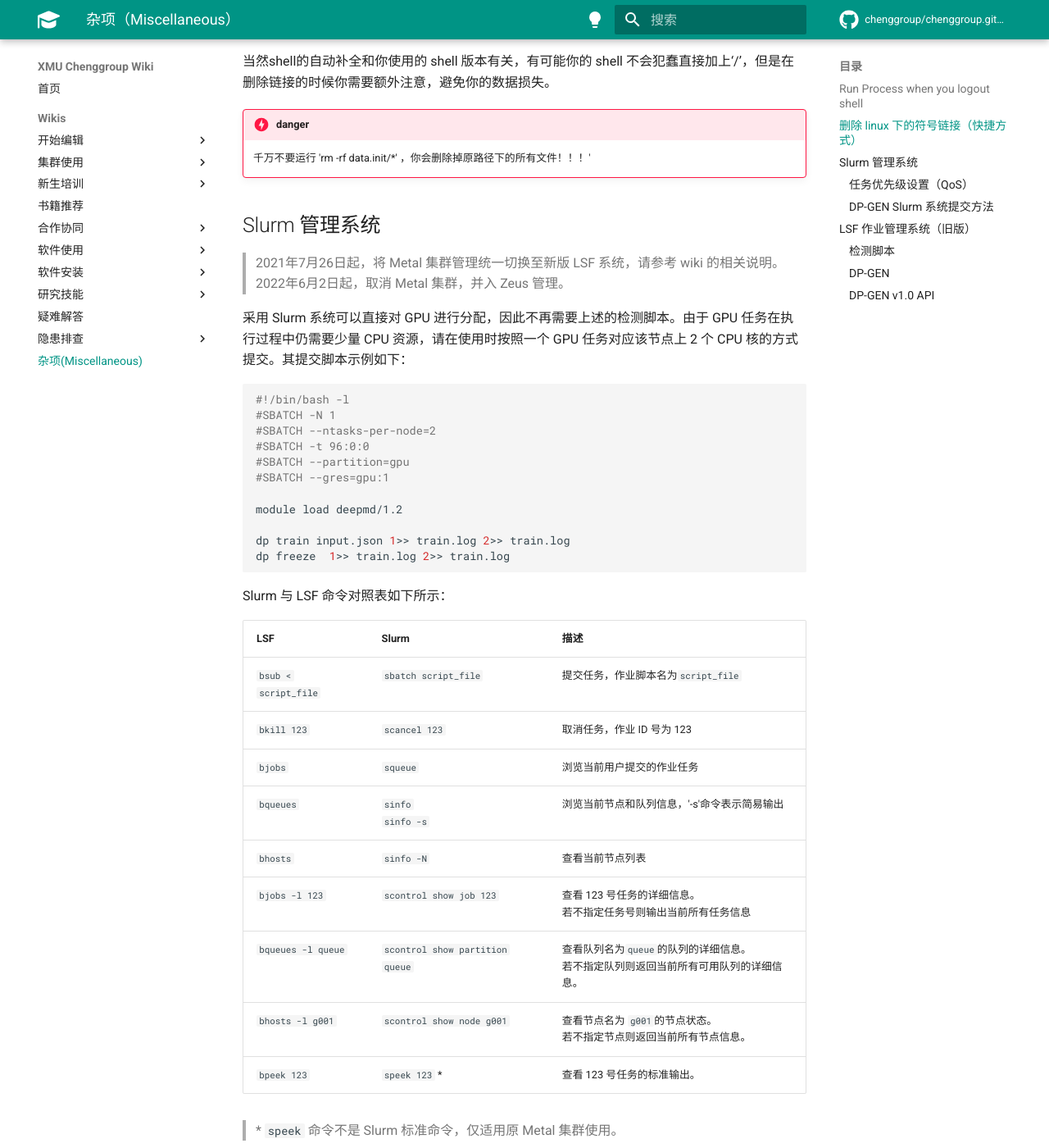
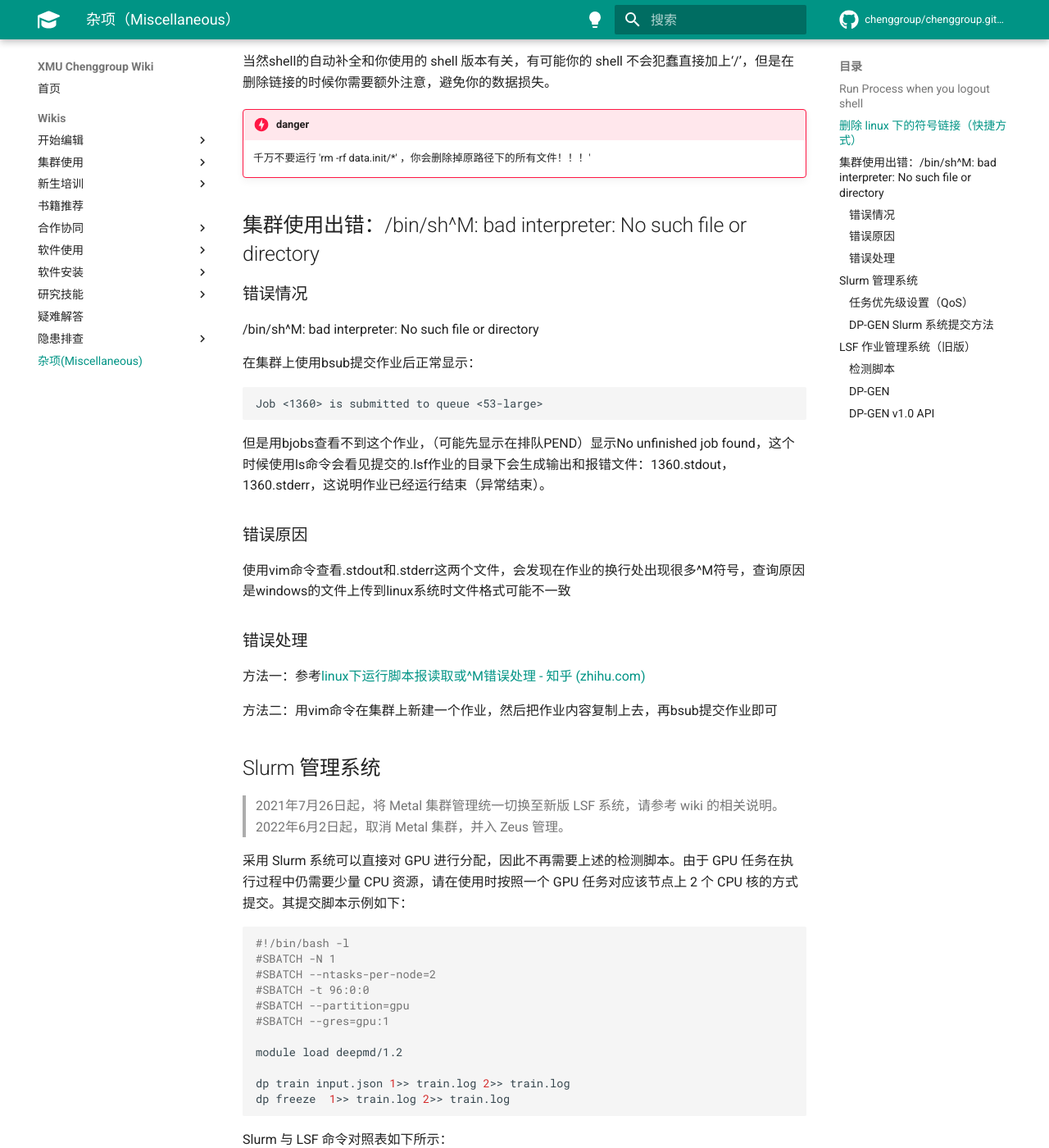
Before and after one commit to chenggroup/chenggroup.github.io, an MkDocs documentation site: the page built from docs/wiki/miscellaneous.md, in a window 1280 px wide and 1400 px high, scrolled down 1541 px. Shown: the whole window at 82% size. Built offline with MkDocs 1.6.1 and Material for MkDocs 9.7.7, drawn with Linux system fonts in a browser that asks for light colours; comment, search, counter and statistics services are not loaded.

Commit message:
add miscellaneous
/bin/sh^M: bad interpreter: No such file or directory

````diff
--- a/docs/wiki/miscellaneous.md
+++ b/docs/wiki/miscellaneous.md
@@ -72,6 +72,30 @@
 
 !!! danger "danger"
     千万不要运行 'rm -rf data.init/*' ，你会删除掉原路径下的所有文件！！！'
+
+## 集群使用出错：/bin/sh^M: bad interpreter: No such file or directory
+
+### 错误情况
+
+/bin/sh^M: bad interpreter: No such file or directory
+
+在集群上使用bsub提交作业后正常显示：
+
+```
+Job <1360> is submitted to queue <53-large>
+```
+
+但是用bjobs查看不到这个作业，（可能先显示在排队PEND）显示No unfinished job found，这个时候使用ls命令会看见提交的.lsf作业的目录下会生成输出和报错文件：1360.stdout，1360.stderr，这说明作业已经运行结束（异常结束）。
+
+### 错误原因
+
+使用vim命令查看.stdout和.stderr这两个文件，会发现在作业的换行处出现很多^M符号，查询原因是windows的文件上传到linux系统时文件格式可能不一致
+
+### 错误处理
+
+方法一：参考[linux下运行脚本报读取或^M错误处理 - 知乎 (zhihu.com)](https://zhuanlan.zhihu.com/p/475980403)
+
+方法二：用vim命令在集群上新建一个作业，然后把作业内容复制上去，再bsub提交作业即可
 
 ## Slurm 管理系统
 
````
